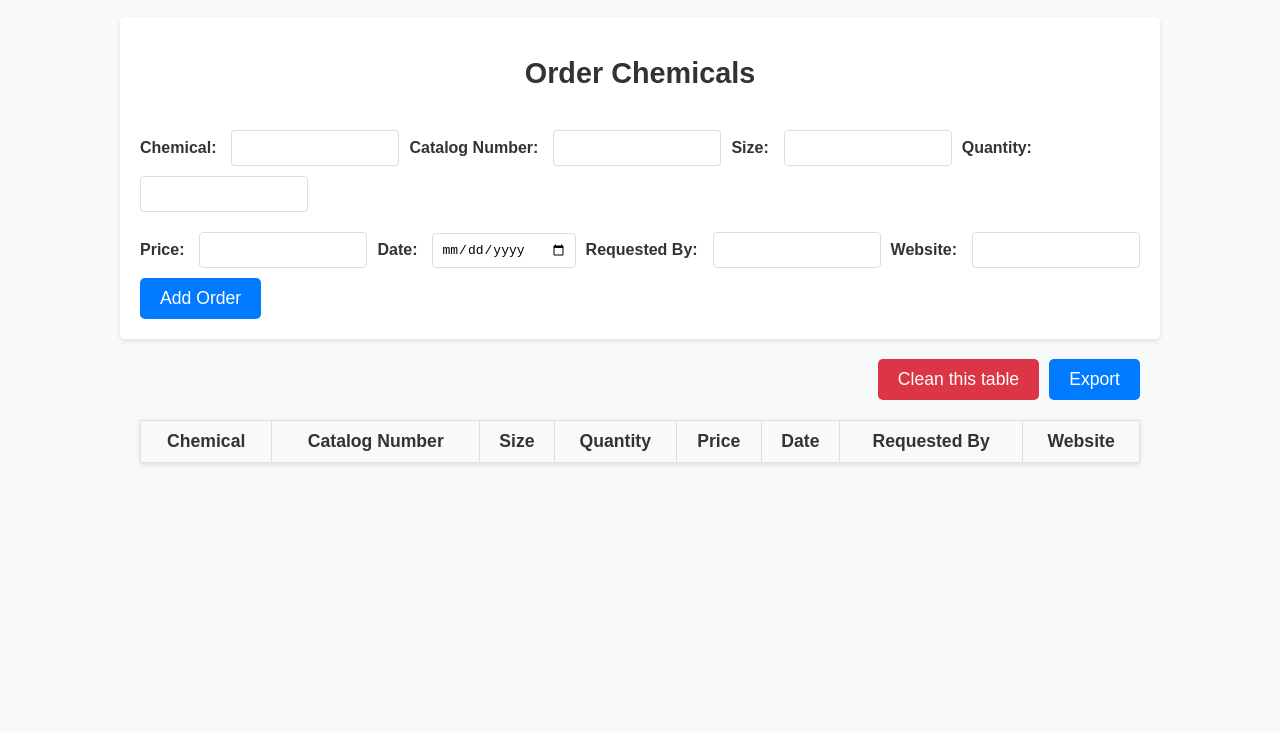
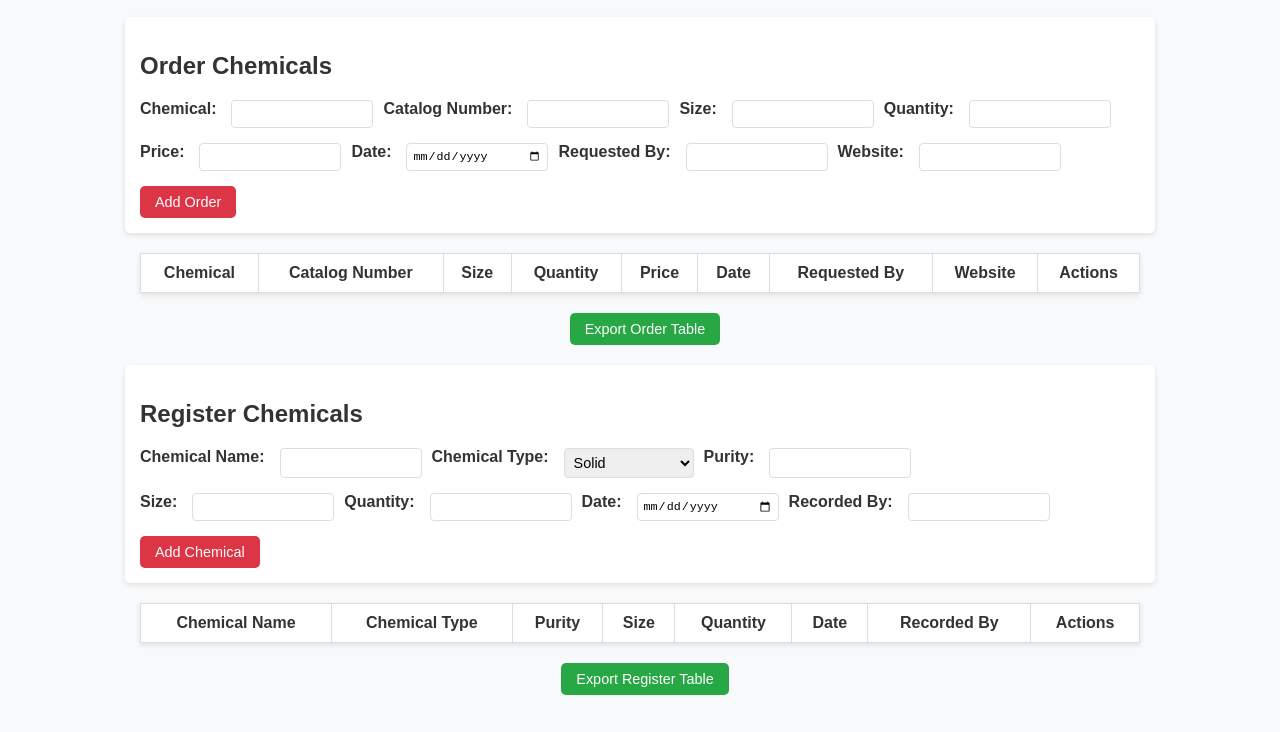
Before and after one commit to KehaoHuang24/lab-chemical-manager, a website: page public/index.html in a window 1280 px wide. Shown: the part 68-800 px from the top of the page. Drawn offline with Linux system fonts and the light colour scheme.

Commit message:
Update index.html

```diff
--- a/public/index.html
+++ b/public/index.html
@@ -3,9 +3,9 @@
 <head>
     <meta charset="UTF-8">
     <meta name="viewport" content="width=device-width, initial-scale=1.0">
-    <title>Lab Chemical Management</title>
+    <title>Lab Chemical Management System</title>
+    <script src="https://cdnjs.cloudflare.com/ajax/libs/xlsx/0.18.5/xlsx.full.min.js"></script>
     <style>
-        /* 全局样式 */
         body {
             font-family: Arial, sans-serif;
             margin: 0;
@@ -20,73 +20,52 @@
             font-size: 2.5em;
         }
 
-        .section-title {
-            margin: 20px auto;
-            text-align: center;
-            font-size: 1.8em;
-        }
-
-        /* 表单容器样式 */
         .form-container {
             width: 90%;
             max-width: 1000px;
             margin: 20px auto;
             background-color: #fff;
-            padding: 20px;
+            padding: 15px;
             border-radius: 5px;
             box-shadow: 0 2px 5px rgba(0, 0, 0, 0.1);
-            display: flex;
-            flex-wrap: wrap;
-            gap: 20px;
-            justify-content: space-between;
         }
 
         .form-row {
             display: flex;
             flex-wrap: wrap;
-            width: 100%;
             gap: 10px;
-            align-items: center;
+            margin-bottom: 15px;
         }
 
-        .form-row label {
+        label {
             font-weight: bold;
             margin-right: 5px;
         }
 
-        .form-row input {
-            padding: 8px;
-            font-size: 1em;
+        input, select {
+            padding: 5px;
+            font-size: 0.9em;
             border: 1px solid #ddd;
             border-radius: 4px;
             flex-grow: 1;
-            max-width: 150px;
+            max-width: 130px;
         }
 
-        .add-button, .clean-button, .export-button {
-            background-color: #007bff;
-            color: #fff;
-            font-size: 1.1em;
+        .add-button {
+            background-color: #dc3545;
+            color: white;
+            font-size: 0.9em;
             border: none;
+            padding: 8px 15px;
             border-radius: 5px;
-            padding: 10px 20px;
             cursor: pointer;
             transition: background 0.3s;
         }
 
-        .add-button:hover, .clean-button:hover, .export-button:hover {
-            background-color: #0056b3;
-        }
-
-        .clean-button {
-            background-color: #dc3545;
-        }
-
-        .clean-button:hover {
+        .add-button:hover {
             background-color: #bd2130;
         }
 
-        /* 表格样式 */
         table {
             width: 90%;
             max-width: 1000px;
@@ -96,75 +75,86 @@
             box-shadow: 0 2px 5px rgba(0, 0, 0, 0.1);
         }
 
-        table th,
-        table td {
+        table th, table td {
             padding: 10px;
             text-align: center;
             border: 1px solid #ddd;
         }
 
         table th {
-            background-color: #f8f9fa;
+            background-color: #fff;
             color: #333;
-            font-size: 1.1em;
+            font-size: 1em;
         }
 
-        /* 按钮容器 */
-        .table-actions {
-            display: flex;
-            justify-content: flex-end;
-            width: 90%;
-            max-width: 1000px;
-            margin: 10px auto;
+        .delete-button {
+            background-color: #dc3545;
+            color: white;
+            font-size: 0.9em;
+            border: none;
+            padding: 5px 10px;
+            border-radius: 5px;
+            cursor: pointer;
+            transition: background 0.3s;
         }
 
-        .table-actions button {
+        .delete-button:hover {
+            background-color: #c82333;
+        }
+
+        .action-buttons {
+            text-align: center;
+            margin: 20px 0;
+        }
+
+        .action-button {
+            background-color: #28a745;
+            color: white;
+            font-size: 0.9em;
+            border: none;
+            padding: 8px 15px;
+            border-radius: 5px;
+            cursor: pointer;
             margin-left: 10px;
+            transition: background 0.3s;
+        }
+
+        .action-button:hover {
+            background-color: #218838;
         }
     </style>
 </head>
 <body>
     <h1>Dr. Wang's Lab Chemical Management System</h1>
 
-    <!-- 订试剂表单 -->
+    <!-- 新增订试剂模块 -->
     <div class="form-container">
-        <h2 class="section-title">Order Chemicals</h2>
+        <h2>Order Chemicals</h2>
         <div class="form-row">
-            <label for="orderChemical">Chemical:</label>
-            <input type="text" id="orderChemical">
-
-            <label for="catalogNumber">Catalog Number:</label>
-            <input type="text" id="catalogNumber">
-
-            <label for="orderSize">Size:</label>
-            <input type="text" id="orderSize">
-
-            <label for="orderQuantity">Quantity:</label>
-            <input type="number" id="orderQuantity">
+            <label for="order-chemical">Chemical:</label>
+            <input type="text" id="order-chemical">
+            <label for="catalog-number">Catalog Number:</label>
+            <input type="text" id="catalog-number">
+            <label for="size">Size:</label>
+            <input type="text" id="size">
+            <label for="quantity">Quantity:</label>
+            <input type="text" id="quantity">
         </div>
         <div class="form-row">
             <label for="price">Price:</label>
             <input type="text" id="price">
-
-            <label for="orderDate">Date:</label>
-            <input type="date" id="orderDate">
-
-            <label for="requestedBy">Requested By:</label>
-            <input type="text" id="requestedBy">
-
+            <label for="date">Date:</label>
+            <input type="date" id="date">
+            <label for="requested-by">Requested By:</label>
+            <input type="text" id="requested-by">
             <label for="website">Website:</label>
             <input type="text" id="website">
-
-            <button class="add-button" onclick="addOrder()">Add Order</button>
         </div>
+        <button class="add-button" onclick="addOrder()">Add Order</button>
     </div>
 
     <!-- 订试剂表格 -->
-    <div class="table-actions">
-        <button class="clean-button" onclick="cleanOrderTable()">Clean this table</button>
-        <button class="export-button" onclick="exportOrderTable()">Export</button>
-    </div>
-    <table>
+    <table id="order-table">
         <thead>
             <tr>
                 <th>Chemical</th>
@@ -175,32 +165,81 @@
                 <th>Date</th>
                 <th>Requested By</th>
                 <th>Website</th>
+                <th>Actions</th>
             </tr>
         </thead>
-        <tbody id="orderTableBody">
-            <!-- 数据行将会动态添加到这里 -->
+        <tbody id="order-table-body">
+            <!-- 动态生成数据 -->
         </tbody>
     </table>
+    <div class="action-buttons">
+        <button class="action-button" onclick="exportToExcel('order-table', 'order_table.xlsx')">Export Order Table</button>
+    </div>
+
+    <!-- 原有试剂登记模块 -->
+    <div class="form-container">
+        <h2>Register Chemicals</h2>
+        <div class="form-row">
+            <label for="chemical-name">Chemical Name:</label>
+            <input type="text" id="chemical-name">
+            <label for="chemical-type">Chemical Type:</label>
+            <select id="chemical-type">
+                <option value="Solid">Solid</option>
+                <option value="Liquid">Liquid</option>
+                <option value="Gas">Gas</option>
+            </select>
+            <label for="purity">Purity:</label>
+            <input type="text" id="purity">
+        </div>
+        <div class="form-row">
+            <label for="register-size">Size:</label>
+            <input type="text" id="register-size">
+            <label for="register-quantity">Quantity:</label>
+            <input type="text" id="register-quantity">
+            <label for="register-date">Date:</label>
+            <input type="date" id="register-date">
+            <label for="recorded-by">Recorded By:</label>
+            <input type="text" id="recorded-by">
+        </div>
+        <button class="add-button" onclick="registerChemical()">Add Chemical</button>
+    </div>
+
+    <!-- 试剂登记表格 -->
+    <table id="register-table">
+        <thead>
+            <tr>
+                <th>Chemical Name</th>
+                <th>Chemical Type</th>
+                <th>Purity</th>
+                <th>Size</th>
+                <th>Quantity</th>
+                <th>Date</th>
+                <th>Recorded By</th>
+                <th>Actions</th>
+            </tr>
+        </thead>
+        <tbody id="register-table-body">
+            <!-- 动态生成数据 -->
+        </tbody>
+    </table>
+    <div class="action-buttons">
+        <button class="action-button" onclick="exportToExcel('register-table', 'register_table.xlsx')">Export Register Table</button>
+    </div>
 
     <script>
-        // 订试剂表单逻辑
+        // 添加订单
         function addOrder() {
-            const chemical = document.getElementById('orderChemical').value;
-            const catalogNumber = document.getElementById('catalogNumber').value;
-            const size = document.getElementById('orderSize').value;
-            const quantity = document.getElementById('orderQuantity').value;
+            const chemical = document.getElementById('order-chemical').value;
+            const catalogNumber = document.getElementById('catalog-number').value;
+            const size = document.getElementById('size').value;
+            const quantity = document.getElementById('quantity').value;
             const price = document.getElementById('price').value;
-            const date = document.getElementById('orderDate').value;
-            const requestedBy = document.getElementById('requestedBy').value;
+            const date = document.getElementById('date').value;
+            const requestedBy = document.getElementById('requested-by').value;
             const website = document.getElementById('website').value;
 
-            if (!chemical || !catalogNumber || !date || !requestedBy) {
-                alert('Please fill in all required fields!');
-                return;
-            }
-
-            const tableBody = document.getElementById('orderTableBody');
-            const newRow = `
+            const tableBody = document.getElementById('order-table-body');
+            const row = `
                 <tr>
                     <td>${chemical}</td>
                     <td>${catalogNumber}</td>
@@ -210,40 +249,49 @@
                     <td>${date}</td>
                     <td>${requestedBy}</td>
                     <td>${website}</td>
+                    <td><button class="delete-button" onclick="deleteRow(this)">Delete</button></td>
                 </tr>
             `;
-            tableBody.insertAdjacentHTML('beforeend', newRow);
-
-            // 清空表单
-            document.getElementById('orderChemical').value = '';
-            document.getElementById('catalogNumber').value = '';
-            document.getElementById('orderSize').value = '';
-            document.getElementById('orderQuantity').value = '';
-            document.getElementById('price').value = '';
-            document.getElementById('orderDate').value = '';
-            document.getElementById('requestedBy').value = '';
-            document.getElementById('website').value = '';
+            tableBody.insertAdjacentHTML('beforeend', row);
         }
 
-        function cleanOrderTable() {
-            if (confirm('Are you sure you want to clean the table?')) {
-                document.getElementById('orderTableBody').innerHTML = '';
-            }
+        // 添加登记
+        function registerChemical() {
+            const name = document.getElementById('chemical-name').value;
+            const type = document.getElementById('chemical-type').value;
+            const purity = document.getElementById('purity').value;
+            const size = document.getElementById('register-size').value;
+            const quantity = document.getElementById('register-quantity').value;
+            const date = document.getElementById('register-date').value;
+            const recordedBy = document.getElementById('recorded-by').value;
+
+            const tableBody = document.getElementById('register-table-body');
+            const row = `
+                <tr>
+                    <td>${name}</td>
+                    <td>${type}</td>
+                    <td>${purity}</td>
+                    <td>${size}</td>
+                    <td>${quantity}</td>
+                    <td>${date}</td>
+                    <td>${recordedBy}</td>
+                    <td><button class="delete-button" onclick="deleteRow(this)">Delete</button></td>
+                </tr>
+            `;
+            tableBody.insertAdjacentHTML('beforeend', row);
         }
 
-        function exportOrderTable() {
-            const table = document.querySelector('table');
-            const rows = [...table.rows];
-            const csvContent = rows.map(row => {
-                const cells = [...row.cells];
-                return cells.map(cell => cell.innerText).join(',');
-            }).join('\n');
+        // 删除当前行
+        function deleteRow(button) {
+            const row = button.parentElement.parentElement;
+            row.remove();
+        }
 
-            const blob = new Blob([csvContent], { type: 'text/csv' });
-            const a = document.createElement('a');
-            a.href = URL.createObjectURL(blob);
-            a.download = 'order_table.csv';
-            a.click();
+        // 导出为 Excel 文件
+        function exportToExcel(tableId, fileName) {
+            const table = document.getElementById(tableId);
+            const wb = XLSX.utils.table_to_book(table, { sheet: "Sheet1" });
+            XLSX.writeFile(wb, fileName);
         }
     </script>
 </body>
```
